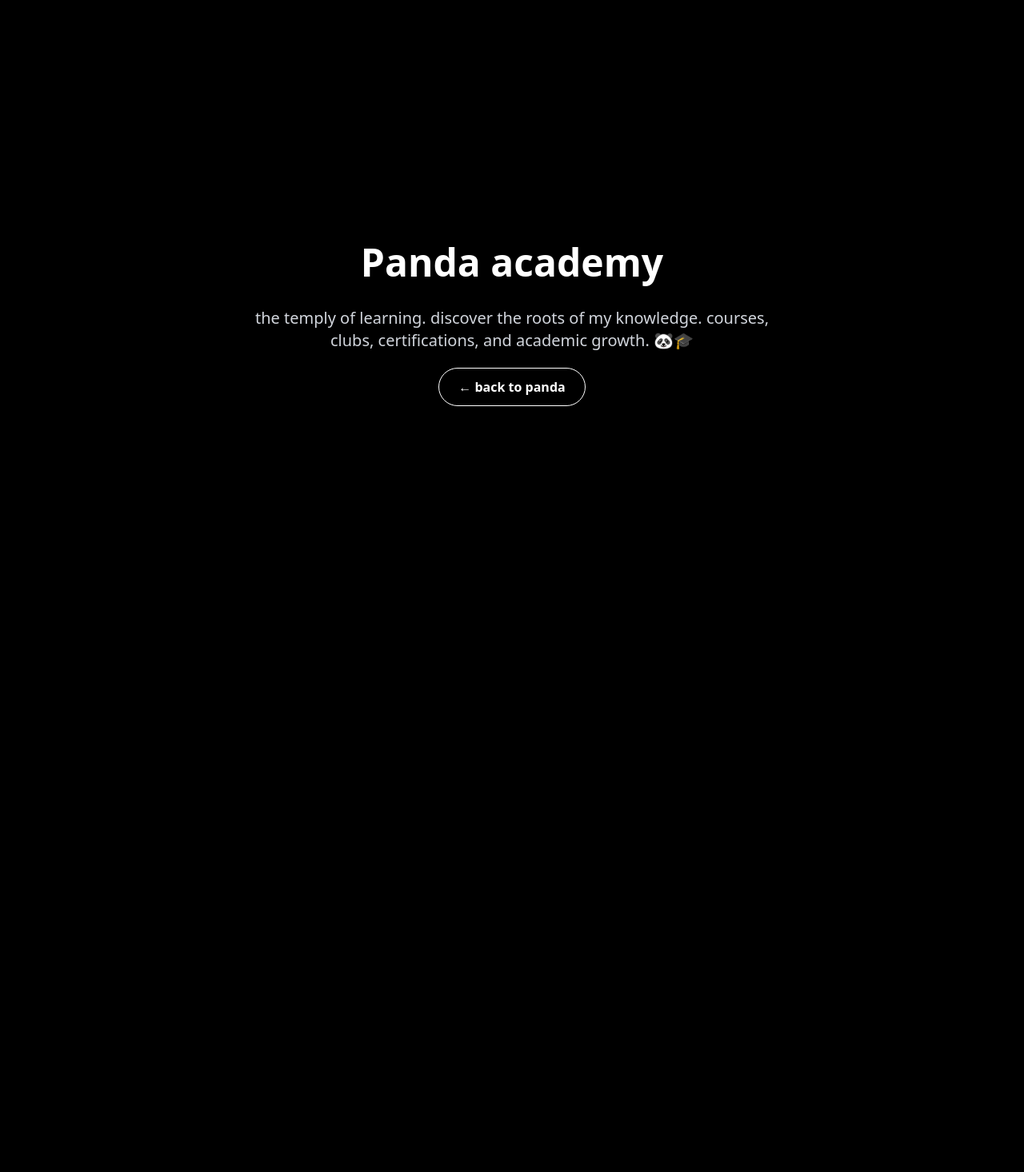
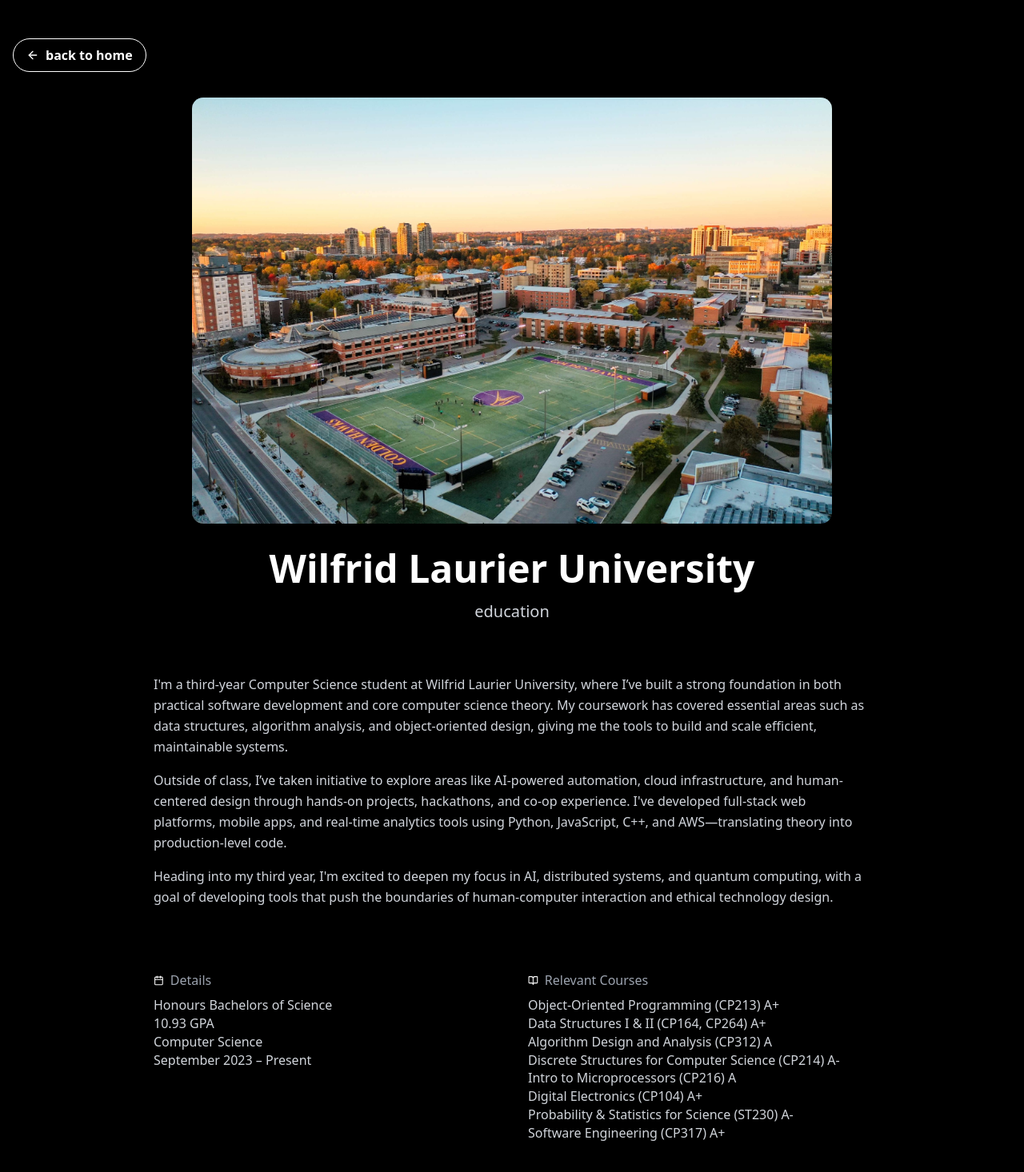
Before and after one commit to jayptz/jaysportfolio, a Next.js app in the folder website2/: page /school in a window 1280 px wide. Shown: the top 1466 px of the page at 80% size. Before the commit the page ends 800 px from the top, so only its background shows below. Built offline with nearby package versions, Linux system fonts and the light colour scheme.

Commit message:
Finished School Page
Fixed Tech Stack Orbits

```diff
--- a/website2/app/components/GroundLinkTechStack.tsx
+++ b/website2/app/components/GroundLinkTechStack.tsx
@@ -1,5 +1,5 @@
 'use client'
-import React, { useState, useEffect } from 'react'
+import React from 'react'
 import { OrbitingCircles } from '@/components/magicui/orbiting-circles'
 import {
   SiReact,
@@ -55,16 +55,7 @@
 ]
 
 export default function GroundLinkTechStack() {
-  const [showPanda, setShowPanda] = useState(true) // Start visible
-
-  useEffect(() => {
-    // Pattern: Show panda every 3 seconds, hide for 2 seconds
-    const interval = setInterval(() => {
-      setShowPanda(prev => !prev)
-    }, 2500) // Toggle every 2.5 seconds
-
-    return () => clearInterval(interval)
-  }, [])
+  const showPanda = true // Always show panda
 
   const getItemsByCategory = (categoryName: string) => {
     return techItems.filter(item => item.category === categoryName)
--- a/website2/app/components/MyBuddyTechStack.tsx
+++ b/website2/app/components/MyBuddyTechStack.tsx
@@ -1,5 +1,5 @@
 'use client'
-import React, { useState, useEffect } from 'react'
+import React from 'react'
 import { OrbitingCircles } from '@/components/magicui/orbiting-circles'
 import {
   SiHtml5,
@@ -41,16 +41,7 @@
 ]
 
 export default function MyBuddyTechStack() {
-  const [showPanda, setShowPanda] = useState(true) // Start visible
-
-  useEffect(() => {
-    // Pattern: Show panda every 3 seconds, hide for 2 seconds
-    const interval = setInterval(() => {
-      setShowPanda(prev => !prev)
-    }, 2500) // Toggle every 2.5 seconds
-
-    return () => clearInterval(interval)
-  }, [])
+  const showPanda = true // Always show panda
 
   const getItemsByCategory = (categoryName: string) => {
     return techItems.filter(item => item.category === categoryName)
--- a/website2/app/components/NearFantasyTechStack.tsx
+++ b/website2/app/components/NearFantasyTechStack.tsx
@@ -1,5 +1,5 @@
 'use client'
-import React, { useState, useEffect } from 'react'
+import React from 'react'
 import { OrbitingCircles } from '@/components/magicui/orbiting-circles'
 import {
   SiHtml5,
@@ -40,16 +40,7 @@
 ]
 
 export default function NearFantasyTechStack() {
-  const [showPanda, setShowPanda] = useState(true) // Start visible
-
-  useEffect(() => {
-    // Pattern: Show panda every 3 seconds, hide for 2 seconds
-    const interval = setInterval(() => {
-      setShowPanda(prev => !prev)
-    }, 2500) // Toggle every 2.5 seconds
-
-    return () => clearInterval(interval)
-  }, [])
+  const showPanda = true // Always show panda
 
   const getItemsByCategory = (categoryName: string) => {
     return techItems.filter(item => item.category === categoryName)
--- a/website2/app/components/ScoreWiseTechStack.tsx
+++ b/website2/app/components/ScoreWiseTechStack.tsx
@@ -1,5 +1,5 @@
 'use client'
-import React, { useState, useEffect } from 'react'
+import React from 'react'
 import { OrbitingCircles } from '@/components/magicui/orbiting-circles'
 import {
   SiNextdotjs,
@@ -73,16 +73,7 @@
 ]
 
 export default function ScoreWiseTechStack() {
-  const [showPanda, setShowPanda] = useState(true) // Start visible
-
-  useEffect(() => {
-    // Pattern: Show panda every 3 seconds, hide for 2 seconds
-    const interval = setInterval(() => {
-      setShowPanda(prev => !prev)
-    }, 2500) // Toggle every 2.5 seconds
-
-    return () => clearInterval(interval)
-  }, [])
+  const showPanda = true // Always show panda
 
   const getItemsByCategory = (categoryName: string) => {
     return techItems.filter(item => item.category === categoryName)
--- a/website2/app/experience/page.tsx
+++ b/website2/app/experience/page.tsx
@@ -1,6 +1,5 @@
 import Link from 'next/link'
 import ExperienceTimeline from '../components/ExperienceTimeline'
-import TechOrbit from '../components/TechOrbit'
 
 export default function ExperiencePage() {
   return (
@@ -29,16 +28,7 @@
         <ExperienceTimeline />
       </div>
 
-      {/* Tech Orbit */}
-      <div className="mt-16 z-10">
-        <h2 className="text-3xl font-bold text-white mb-8 text-center">
-          Technologies I've worked with
-        </h2>
-        <TechOrbit />
-        <p className="text-center text-gray-400 mt-4 text-sm">
-          Hover over the orbiting technologies to see them in action! 🚀
-        </p>
-      </div>
+
 
       <div className="mt-12 z-10">
         <Link
--- a/website2/app/school/page.tsx
+++ b/website2/app/school/page.tsx
@@ -1,8 +1,27 @@
 import Link from 'next/link'
+import { Github, ExternalLink, ArrowLeft, Calendar, BookOpen } from 'lucide-react'
+import { Metadata } from 'next'
 
-export default function SchoolPage() {
+// Define color variables
+const fadedLabel = '#9CA3AF'
+const textColor = '#FFFFFF'
+const fadedText = '#D1D5DB'
+
+// Icon aliases to match the existing code
+const IconCalendar = Calendar
+const IconStack2 = BookOpen
+
+
+export const metadata: Metadata = {
+  title: 'MyBuddy | Jay\'s Projects',
+  description: 'MyBuddy is an AI mental health chatbot that uses GPT-4 to simulate supportive, empathetic conversations in a private and friendly interface.',
+  keywords: ['AI', 'mental health', 'chatbot', 'GPT-4', 'therapy', 'support', 'conversational AI'],
+}
+
+export default function MyBuddyPage() {
   return (
-    <main className="relative min-h-screen bg-black flex flex-col items-center justify-center overflow-hidden">
+    <main className="relative min-h-screen bg-black">
+      {/* Bamboo stalks background */}
       <div className="absolute inset-0 flex justify-around opacity-20 -z-10">
         {[...Array(7)].map((_, i) => (
           <div
@@ -13,20 +32,124 @@
         ))}
       </div>
 
-      <div className="text-center z-10">
-        <h1 className="text-5xl font-extrabold text-white mb-8">
-          Panda academy
-        </h1>
-        <p className="text-xl text-gray-300 mb-8 max-w-2xl">
-          the temply of learning. discover the roots of my knowledge. courses, clubs, certifications, and academic growth. 🐼🎓
-        </p>
+      <div className="relative z-10 container mx-auto px-4 py-12">
+        {/* Back Button */}
+        <div className="mb-8">
+          <Link
+            href="/"
+            className="inline-flex items-center px-4 py-2 rounded-full border border-white bg-black text-white hover:bg-white hover:text-black transition font-semibold"
+          >
+            <ArrowLeft className="w-4 h-4 mr-2" />
+            back to home
+          </Link>
+        </div>
 
-        <Link
-          href="/"
-          className="px-6 py-3 rounded-full border border-white bg-black text-white hover:bg-white hover:text-black transition font-semibold"
-        >
-          ← back to panda
-        </Link>
+        {/* Project Header */}
+
+          <div className="mb-8">
+            <div className="w-full h-full  from-gray-800 to-black rounded-xl overflow-hidden flex justify-center items-center">
+              <img
+                src="/WilfridLaurierUniversity.jpg"
+                alt="Wilfrid Laurier University Campus"
+                className="w-200 h-full object-cover object-center rounded-xl"
+              />
+            </div>
+          </div>
+        <div className="text-center mb-12">
+          <h1 className="text-5xl font-bold text-white mb-4">
+            Wilfrid Laurier University
+          </h1>
+          <p className="text-xl text-gray-300 max-w-3xl mx-auto mb-6 left-aligned">
+            education
+          </p>
+        </div>
+
+        {/* Project Content */}
+        <div className="max-w-4xl mx-auto">
+
+
+          {/* Project Details */}
+          <div className="grid md:grid-cols gap-8">
+            <div>
+              <h2 className="text-2xl font-bold text-white mb-4"></h2>
+              <p className="text-gray-300 leading-relaxed mb-4">
+              I'm a third-year Computer Science student at Wilfrid Laurier University, where I’ve built a strong foundation in both practical software development and core computer science theory. My coursework has covered essential areas such as data structures, algorithm analysis, and object-oriented design, giving me the tools to build and scale efficient, maintainable systems.
+              </p>
+              <p className="text-gray-300 leading-relaxed mb-4">
+              Outside of class, I’ve taken initiative to explore areas like AI-powered automation, cloud infrastructure, and human-centered design through hands-on projects, hackathons, and co-op experience. I've developed full-stack web platforms, mobile apps, and real-time analytics tools using Python, JavaScript, C++, and AWS—translating theory into production-level code.
+              </p>
+              <p className="text-gray-300 leading-relaxed mb-4">
+              Heading into my third year, I'm excited to deepen my focus in AI, distributed systems, and quantum computing, with a goal of developing tools that push the boundaries of human-computer interaction and ethical technology design.
+              </p>
+            </div>
+
+            <div>
+              <h2 className="text-2xl font-bold text-white mb-4"></h2>
+              <ul className="space-y-2 text-gray-300">
+              </ul>
+            </div>
+          </div>
+          <div className="grid md:grid-cols-2 gap-8">
+            <div>
+              <h2 className="text-2xl font-bold text-white mb-4"></h2>
+              <ul className="space-y-2 text-gray-300">
+              </ul>
+            </div>
+          </div>
+          {/* Info Grid */}
+          <div className="grid grid-cols-1 md:grid-cols-2 gap-10 text-sm">
+            {/* Timeline */}
+            <div>
+              <h3
+                style={{
+                  color: fadedLabel,
+                  fontSize: "1rem",
+                  marginBottom: "0.5rem",
+                  display: "inline-flex",
+                  alignItems: "center",
+                  gap: "0.5rem",
+                }}
+              >
+                <IconCalendar size={"0.8rem"} color={textColor} /> Details
+              </h3>
+              <ul style={{ color: fadedText, fontSize: "1rem" }}>
+                <li>Honours Bachelors of Science</li>
+                <li>10.93 GPA</li>
+                <li></li>
+                <li>Computer Science</li>
+                <li>September 2023 – Present</li>
+              </ul>
+            </div>
+
+            {/* Stack */}
+            <div>
+              <h3
+                style={{
+                  color: fadedLabel,
+                  fontSize: "1rem",
+                  marginBottom: "0.5rem",
+                  display: "inline-flex",
+                  alignItems: "center",
+                  gap: "0.5rem",
+                }}
+              >
+                <IconStack2 size={"0.8rem"} color={textColor} /> Relevant Courses
+              </h3>
+              <ul style={{ color: fadedText, fontSize: "1rem" }}>
+                <li>Object-Oriented Programming (CP213) A+</li>
+                <li>Data Structures I & II (CP164, CP264) A+</li>
+                <li>Algorithm Design and Analysis (CP312) A</li>
+                <li>Discrete Structures for Computer Science (CP214) A-</li>
+                <li>Intro to Microprocessors (CP216) A</li>
+                <li> Digital Electronics (CP104) A+</li>
+                <li>Probability & Statistics for Science (ST230) A-</li>
+                <li>Software Engineering (CP317) A+</li>
+              </ul>
+            </div>
+          </div>
+
+
+        </div>
       </div>
     </main>
   )
```
Also changed, not shown: website2/public/WilfridLaurierUniversity.jpg (added).
